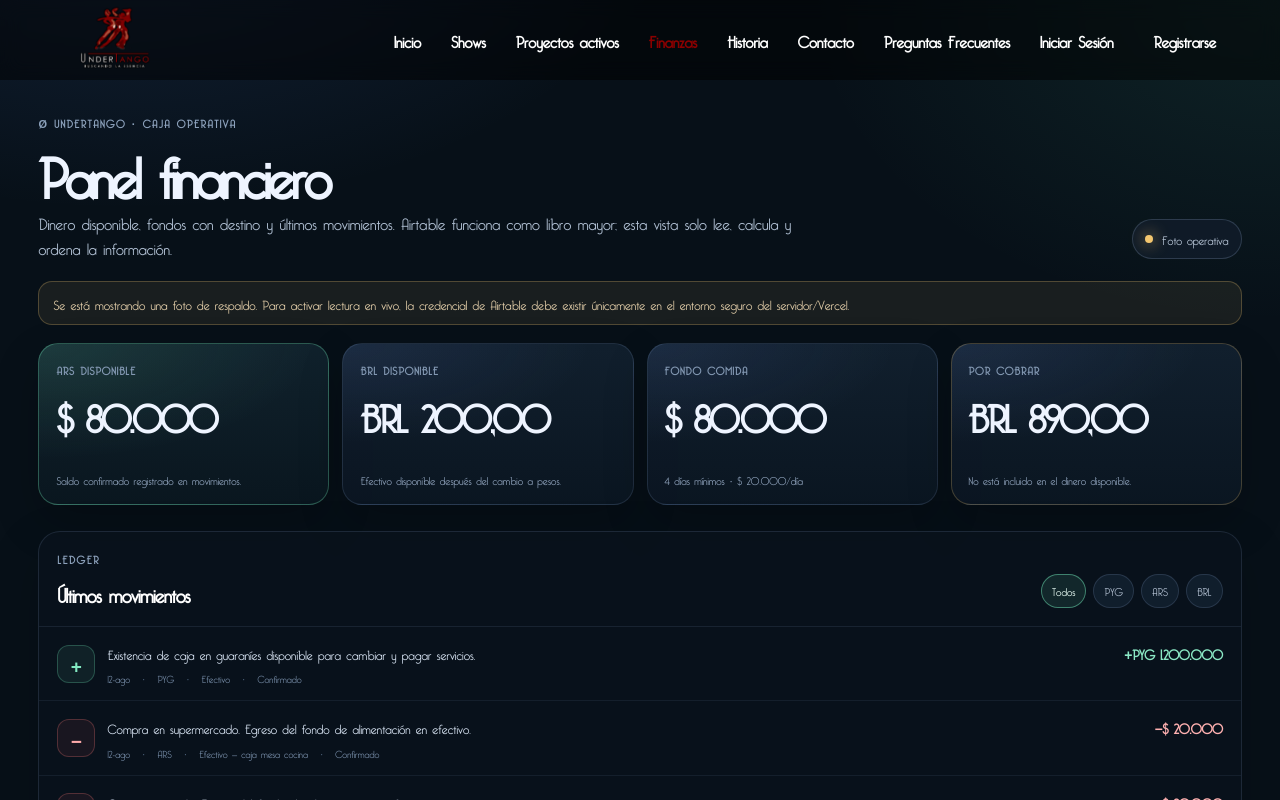
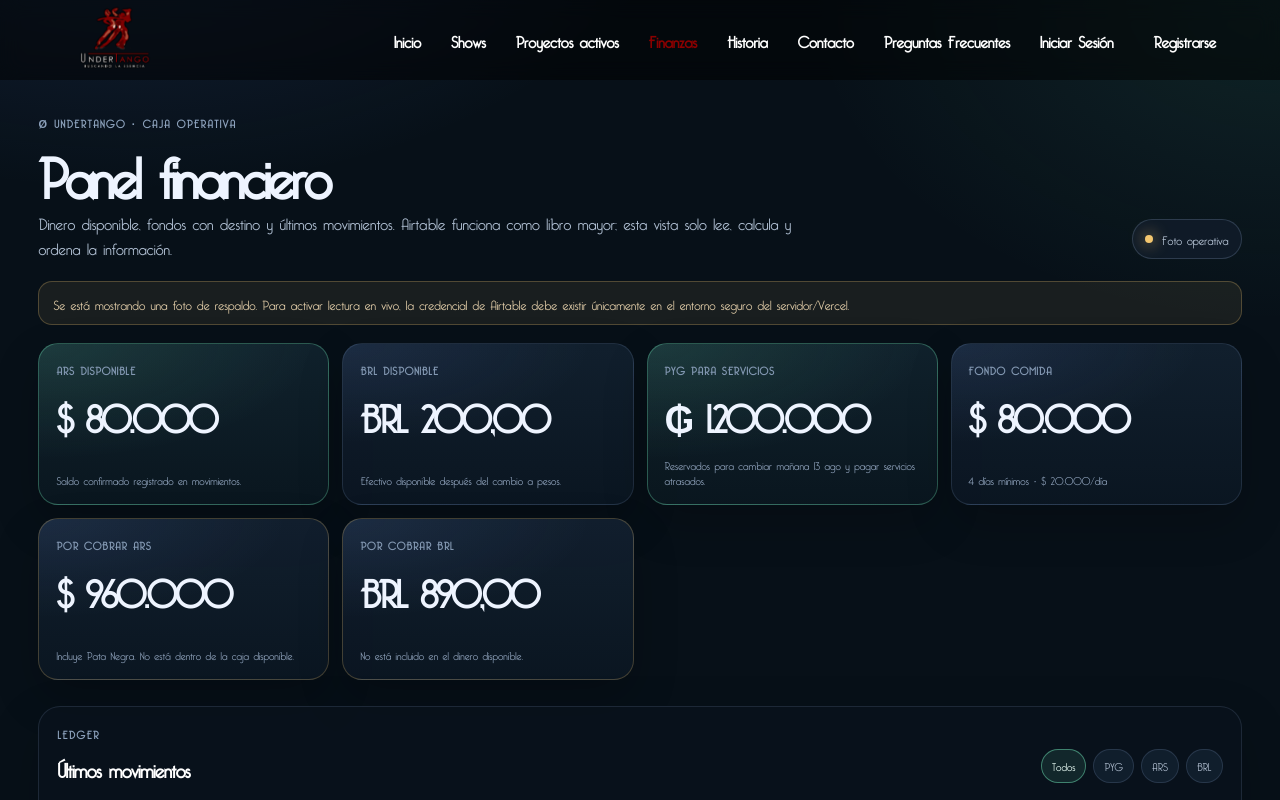
Before and after one commit to O-UnderTango-Club/UnderTangoWEBNextJS, a Next.js app: page /finanzas in a window 1280 px wide. Shown: the top 800 px of the page. Built offline with nearby package versions, Linux system fonts and the light colour scheme.

Commit message:
Show PYG cash and ARS receivables

```diff
--- a/app/finanzas/page.tsx
+++ b/app/finanzas/page.tsx
@@ -31,6 +31,7 @@ type Obligation = {
   currency: string;
   balance: number;
   status: string;
+  nextAction: string;
 };
 
 type FinancePayload = {
@@ -47,6 +48,8 @@ type FinancePayload = {
 };
 
 function money(value: number, currency: string) {
+  if (currency === "PYG") return `₲ ${Math.round(value).toLocaleString("es-PY")}`;
+
   try {
     return new Intl.NumberFormat("es-AR", {
       style: "currency",
@@ -99,6 +102,8 @@ export default function FinanzasPage() {
 
   const ars = payload ? totalFor(payload.balances, "ARS") : 0;
   const brl = payload ? totalFor(payload.balances, "BRL") : 0;
+  const pyg = payload ? totalFor(payload.balances, "PYG") : 0;
+  const receivableArs = payload ? totalFor(payload.receivableTotals, "ARS") : 0;
   const receivableBrl = payload ? totalFor(payload.receivableTotals, "BRL") : 0;
 
   return (
@@ -139,6 +144,12 @@ export default function FinanzasPage() {
             <span className={styles.cardHint}>Efectivo disponible después del cambio a pesos.</span>
           </article>
 
+          <article className={`${styles.balanceCard} ${styles.primaryCard}`}>
+            <span className={styles.cardLabel}>PYG para servicios</span>
+            <strong className={styles.balanceValue}>{payload ? money(pyg, "PYG") : "—"}</strong>
+            <span className={styles.cardHint}>Reservados para cambiar mañana 13 ago y pagar servicios atrasados.</span>
+          </article>
+
           <article className={styles.balanceCard}>
             <span className={styles.cardLabel}>Fondo comida</span>
             <strong className={styles.balanceValue}>{payload ? money(payload.foodFund, "ARS") : "—"}</strong>
@@ -150,7 +161,13 @@ export default function FinanzasPage() {
           </article>
 
           <article className={`${styles.balanceCard} ${styles.receivableCard}`}>
-            <span className={styles.cardLabel}>Por cobrar</span>
+            <span className={styles.cardLabel}>Por cobrar ARS</span>
+            <strong className={styles.balanceValue}>{payload ? money(receivableArs, "ARS") : "—"}</strong>
+            <span className={styles.cardHint}>Incluye Pata Negra. No está dentro de la caja disponible.</span>
+          </article>
+
+          <article className={`${styles.balanceCard} ${styles.receivableCard}`}>
+            <span className={styles.cardLabel}>Por cobrar BRL</span>
             <strong className={styles.balanceValue}>{payload ? money(receivableBrl, "BRL") : "—"}</strong>
             <span className={styles.cardHint}>No está incluido en el dinero disponible.</span>
           </article>
@@ -227,6 +244,7 @@ export default function FinanzasPage() {
                   <div>
                     <strong>{item.name}</strong>
                     <p>{item.concept}</p>
+                    {item.nextAction && <p><strong>Próxima acción:</strong> {item.nextAction}</p>}
                   </div>
                   <div className={styles.receivableAmount}>
                     <strong>{money(item.balance, item.currency)}</strong>
```
